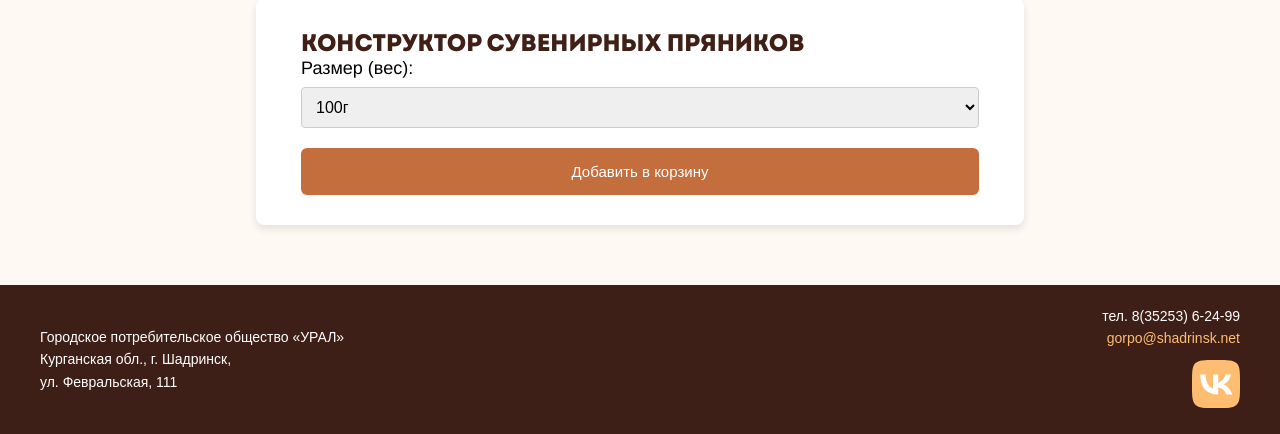
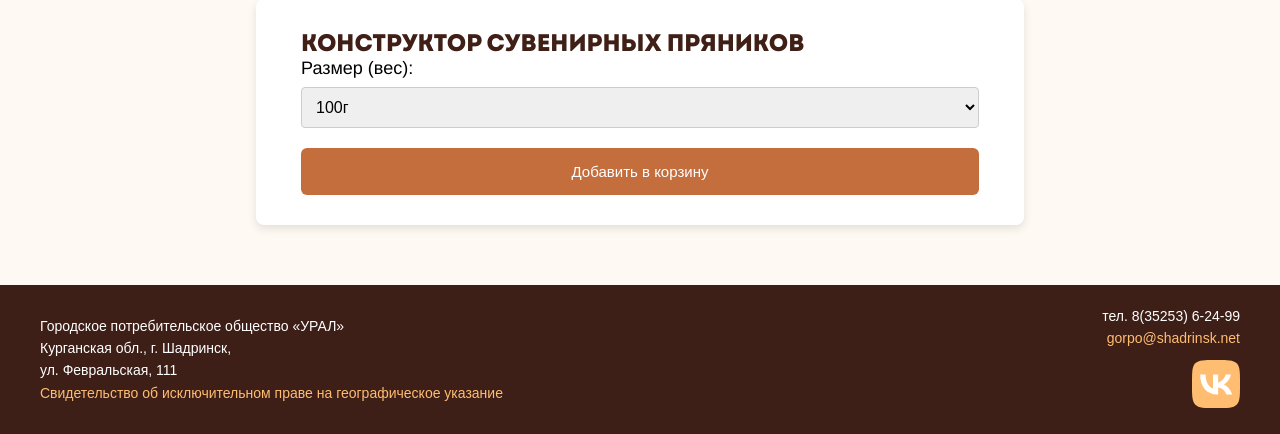
Before and after one commit to Rayten225/hacaton-chum, a Django app: page / in a window 1280 px wide. Shown: the part 4259-4693 px from the top of the page. Run offline with Django 5.2, Linux system fonts and the light colour scheme.

Commit message:
add sviditelstvo

```diff
--- a/admin_panel/templates/admin_panel/base.html
+++ b/admin_panel/templates/admin_panel/base.html
@@ -54,6 +54,7 @@
             <p>Городское потребительское общество «УРАЛ»</p>
             <p>Курганская обл., г. Шадринск,</p>
             <p>ул. Февральская, 111</p>
+            <p><a href="{% static 'img/Svidetelstvo.pdf' %}" class="footer-link">Свидетельство об исключительном праве на географическое указание </a></p>
           </div>
           <div class="footer-right">
             <p>тел. 8(35253) 6-24-99</p>
```
Also changed, not shown: 2 other files.
